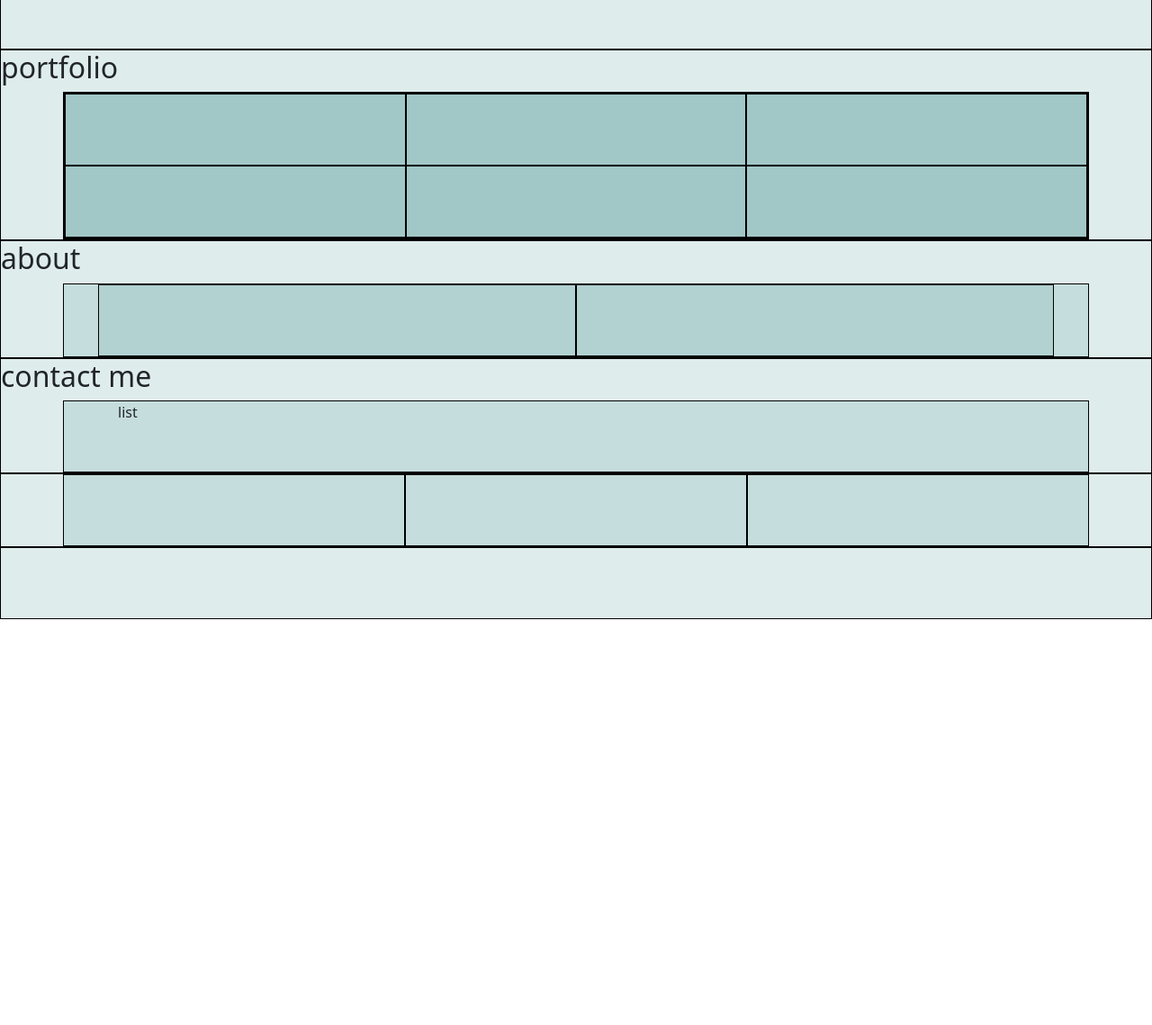
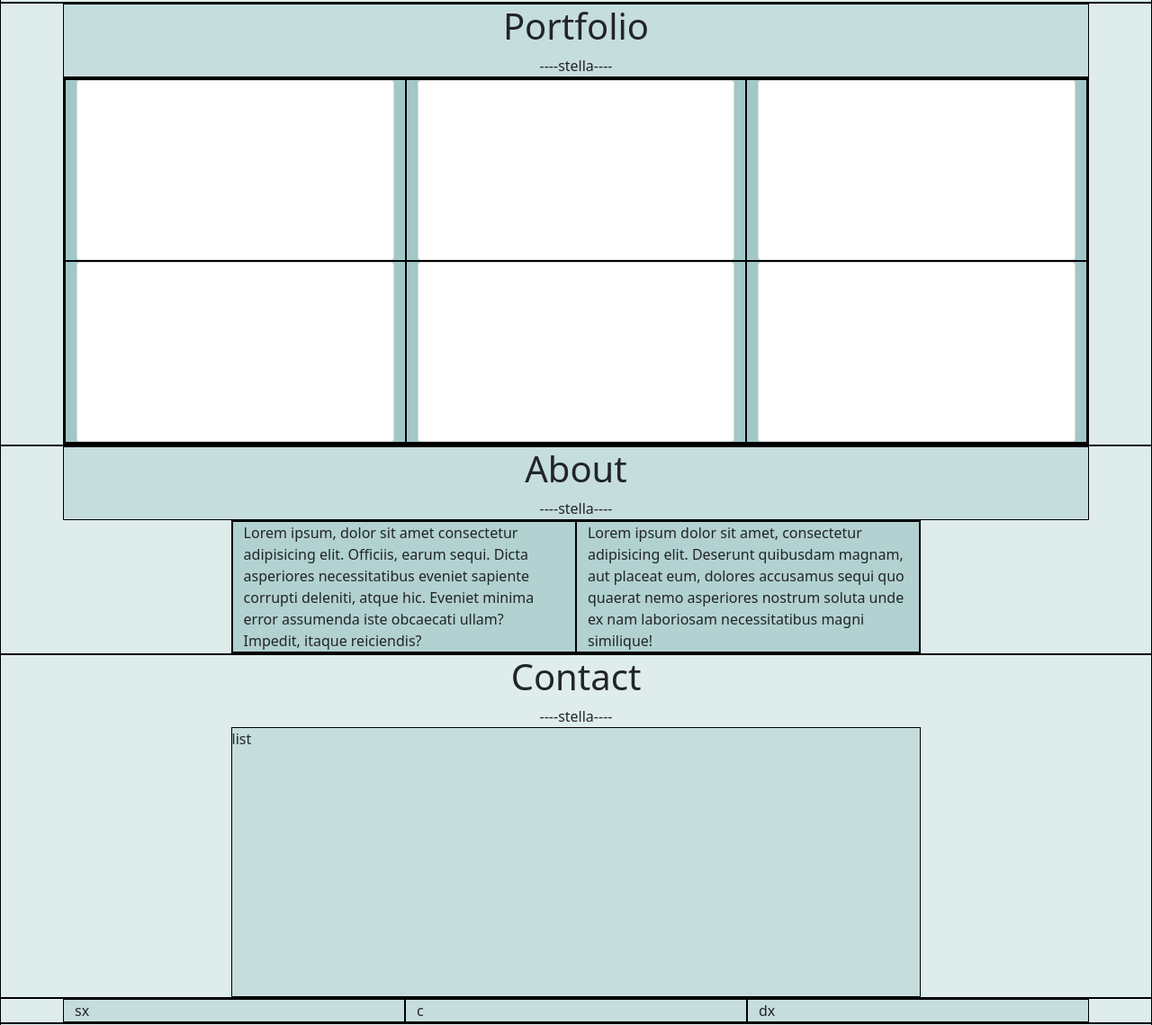
Before and after one commit to BrunoBernardini/html-css-bootstrap-freelancer, a plain HTML site: page index.html in a window 1280 px wide. Shown: the part 429-1568 px from the top of the page at 90% size. Before the commit the page ends 1117 px from the top, so only its background shows below. Drawn offline with nearby package versions, Linux system fonts and the light colour scheme.

Commit message:
Affinamento layout (con qualche spunto dalla correzione in classe).

```diff
--- a/assets/css/style.css
+++ b/assets/css/style.css
@@ -15,19 +15,37 @@
 .debug{
   background-color: rgba(95, 158, 160, .2);
   border: 1px solid black;
-  min-height: 80px;
+}
+
+.min-h-300{
+  min-height: 300px;
 }
 
 /* -------------------------------------------- */
+
+/* GENERAL */
+
+.container-60{
+  width: 60%;
+  margin: 0 auto;
+}
+
+/* HEADER */
+
+/* MAIN */
+
+/* Portfolio */
+
+.card{
+  height: 200px;
+}
+
+/* About */
+
+/* Contact */
 
 .jumbotron{
   min-height: 400px;
 }
 
-.about .container{
-  padding: 0 50px;
-}
-
-.contact .container{
-  padding: 0 60px;
-}
+/* FOOTER */
--- a/index.html
+++ b/index.html
@@ -5,14 +5,16 @@
   <meta http-equiv="X-UA-Compatible" content="IE=edge">
   <meta name="viewport" content="width=device-width, initial-scale=1.0">
   <link rel="stylesheet" href="https://cdnjs.cloudflare.com/ajax/libs/font-awesome/6.0.0/css/all.min.css" integrity="sha512-9usAa10IRO0HhonpyAIVpjrylPvoDwiPUiKdWk5t3PyolY1cOd4DSE0Ga+ri4AuTroPR5aQvXU9xC6qOPnzFeg==" crossorigin="anonymous" referrerpolicy="no-referrer"/>
-  <link rel='stylesheet' href='https://cdnjs.cloudflare.com/ajax/libs/bootstrap/5.1.3/css/bootstrap.min.css' integrity='sha512-GQGU0fMMi238uA+a/bdWJfpUGKUkBdgfFdgBm72SUQ6BeyWjoY/ton0tEjH+OSH9iP4Dfh+7HM0I9f5eR0L/4w==' crossorigin='anonymous'/>
+
+  <link rel='stylesheet' href='https://cdnjs.cloudflare.com/ajax/libs/bootstrap/5.1.3/css/bootstrap.css' integrity='sha512-c9N/Xq0n4rQdyCXF4RgrRYAAOSnNJDp8NWILsSUx+33zWyaMbXXvqajgO0UXybRdTGVpxq3FBrcGwabkWsT8OA==' crossorigin='anonymous'/>
+
   <link rel="stylesheet" href="assets/css/style.css">
   <title>Bootstrap Freelancer</title>
 </head>
 <body>
 
-  <header>
-    <div class="container debug">
+  <header class="debug">
+    <nav class="container debug">
       <div class="row">
         <div class="col-3 debug">
           Start bootstrap
@@ -25,7 +27,7 @@
           </div>
         </div>
       </div>
-    </div>
+    </nav>
   </header>
 
   <div class="jumbotron debug">
@@ -34,47 +36,72 @@
     </div>
   </div>
   <div class="main">
-    <div class="portfolio debug">
-      <h2>portfolio</h2>
+    <section id="portfolio" class="debug min-h-300">
+      <div class="container debug text-center">
+        <h1>Portfolio</h1>
+        <div>----stella----</div>
+      </div>
       <div class="container debug">
         <div class="row row-cols-1 row-cols-md-2 row-cols-xl-3 debug">
-          <div class="col debug"></div>
-          <div class="col debug"></div>
-          <div class="col debug"></div>
-          <div class="col debug"></div>
-          <div class="col debug"></div>
-          <div class="col debug"></div>
+          <div class="col debug">
+            <div class="card"></div>
+          </div>
+          <div class="col debug">
+            <div class="card"></div>
+          </div>
+          <div class="col debug">
+            <div class="card"></div>
+          </div>
+          <div class="col debug">
+            <div class="card"></div>
+          </div>
+          <div class="col debug">
+            <div class="card"></div>
+          </div>
+          <div class="col debug">
+            <div class="card"></div>
+          </div>
         </div>
       </div>
-    </div>
-    <div class="about debug">
-      <h2>about</h2>
-      <div class="container debug">
-        <div class="row row-cols-1 row-cols-md-2">
-          <div class="col debug"></div>
-          <div class="col debug"></div>
+    </section>
+    <section id="about" class="debug">
+      <div class="container debug text-center">
+        <h1>About</h1>
+        <div>----stella----</div>
+      </div>
+      <div class="container-60 debug">
+        <div class="container-fluid">
+          <div class="row row-cols-1 row-cols-md-2">
+            <div class="col debug">Lorem ipsum, dolor sit amet consectetur adipisicing elit. Officiis, earum sequi. Dicta asperiores necessitatibus eveniet sapiente corrupti deleniti, atque hic. Eveniet minima error assumenda iste obcaecati ullam? Impedit, itaque reiciendis?</div>
+            <div class="col debug">Lorem ipsum dolor sit amet, consectetur adipisicing elit. Deserunt quibusdam magnam, aut placeat eum, dolores accusamus sequi quo quaerat nemo asperiores nostrum soluta unde ex nam laboriosam necessitatibus magni similique!</div>
+          </div>
         </div>
       </div>
-    </div>
-    <div class="contact debug">
-      <h2>contact me</h2>
-      <div class="container debug">
+    </section>
+    <section id="contact" class="debug min-h-300">
+      <div class="container text-center">
+        <h1>Contact</h1>
+        <div>----stella----</div>
+      </div>
+      <div class="container-60 debug min-h-300">
         list
       </div>
-    </div>
+    </section>
   </div>
 
   <div class="footer">
     <div class="footer-top debug">
       <div class="container">
         <div class="row row-cols-1 row-cols-md-3">
-          <div class="col debug"></div>
-          <div class="col debug"></div>
-          <div class="col debug"></div>
+          <div class="col debug">sx</div>
+          <div class="col debug">c</div>
+          <div class="col debug">dx</div>
         </div>
       </div>
     </div>
-    <div class="footer-bottom debug"></div>
+    <div class="footer-bottom debug">
+      copyright
+    </div>
   </div>
 
 </body>
```
Also changed, not shown: assets/hover-btn-download.png (added), assets/hover-btn-send.png (added), assets/hover-card.png (added), assets/img/avatar.svg (added), assets/img/cabin.png (added), assets/img/cake.png (added), assets/img/circus.png (added), assets/img/game.png (added), assets/img/safe.png (added), assets/img/submarine.png (added), assets/layouts/desktop.png (added), assets/layouts/smartphone.png (added), assets/layouts/tablet.png (added).
